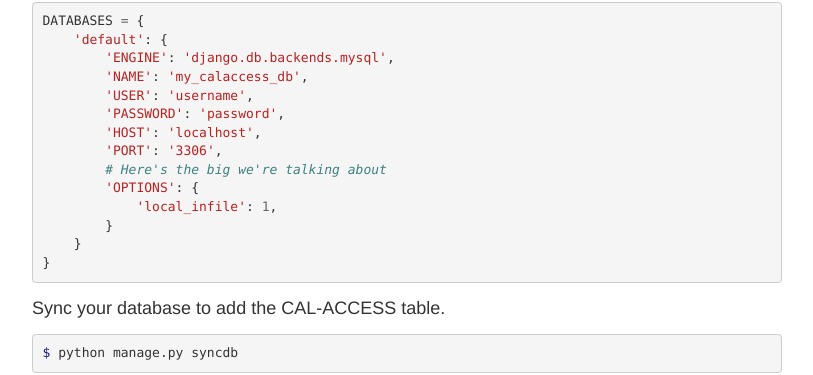
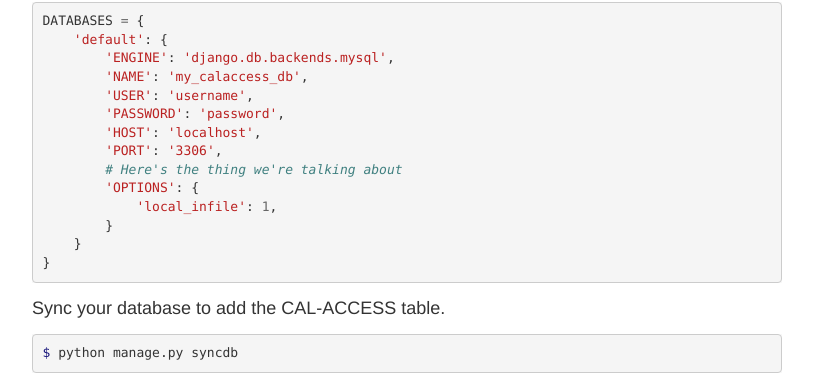
Before and after one commit to palewire/californiacivicdata.org, a Jekyll site: the page built from _posts/2015-01-01-pluggable-data.markdown, in a window 1280 px wide and 900 px high, scrolled down 2852 px. Shown: the part 98-473 px from the top of the window, without its empty margins (38-851 px from the left). Built offline with Jekyll 4.4.1, drawn with Linux system fonts in a browser that asks for light colours.

Commit message:
Updated 2015-01-01-pluggable-data.markdown

```diff
--- a/_posts/2015-01-01-pluggable-data.markdown
+++ b/_posts/2015-01-01-pluggable-data.markdown
@@ -96,7 +96,7 @@ DATABASES = {
         'PASSWORD': 'password',
         'HOST': 'localhost',
         'PORT': '3306',
-        # Here's the big we're talking about
+        # Here's the thing we're talking about
         'OPTIONS': {
             'local_infile': 1,
         }
```
